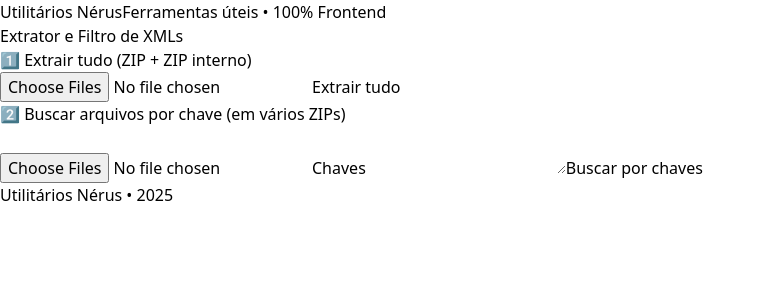
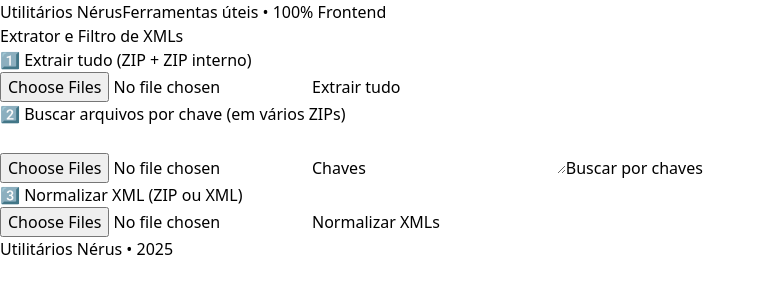
Before and after one commit to sidneyjfg/utilitarios_nerus, a React (Vite) app: page /utilitarios_nerus/extrator-xml in a window 1280 px wide. Shown: the top 300 px of the page, without its empty margins (0-766 px from the left). Built offline with nearby package versions, Linux system fonts and the light colour scheme.

Commit message:
Feat: limpeza de xml

```diff
--- a/src/features/extrator-xml/ExtratorXML.tsx
+++ b/src/features/extrator-xml/ExtratorXML.tsx
@@ -16,6 +16,92 @@ export default function ExtratorXML() {
 
     const [showSummary, setShowSummary] = useState(false);
     const [summaryText, setSummaryText] = useState("");
+    const [normalizeFiles, setNormalizeFiles] = useState<File[]>([]);
+
+
+    const extractAnyInput = async (file: File): Promise<ExtractedFile[]> => {
+        // XML solto
+        if (file.name.toLowerCase().endsWith(".xml")) {
+            return [{ name: file.name, content: file }];
+        }
+
+        // ZIP
+        if (file.name.toLowerCase().endsWith(".zip")) {
+            return extractZipRecursive(file);
+        }
+
+        return [];
+    };
+
+    const normalizePipeline = async () => {
+        setProcessing(true);
+        setResults([]);
+
+        let all: ExtractedFile[] = [];
+
+        // 1️⃣ Extrai tudo
+        for (const file of normalizeFiles) {
+            const extracted = await extractAnyInput(file);
+            all.push(...extracted);
+        }
+
+        // 2️⃣ Normaliza só os XMLs
+        const normalized: ExtractedFile[] = [];
+
+        for (const file of all) {
+            if (!file.name.toLowerCase().endsWith(".xml")) continue;
+
+            const xml = await normalizeXML(file.content);
+
+            normalized.push({
+                name: file.name,
+                content: xml,
+            });
+        }
+
+        setResults(normalized);
+        setProcessing(false);
+    };
+
+    const normalizeXML = async (blob: Blob): Promise<Blob> => {
+        const text = await blob.text();
+
+        let xml = text
+            .replace(/\r/g, "")
+            .replace(/\n/g, "")
+            .replace(/\t/g, "")
+            .replace(/>\s+</g, "><")
+            .trim();
+
+        // Garante header XML
+        if (!xml.startsWith("<?xml")) {
+            xml = `<?xml version="1.0" encoding="UTF-8"?>${xml}`;
+        }
+
+        return new Blob([xml], { type: "application/xml" });
+    };
+    const normalizeResults = async () => {
+        setProcessing(true);
+
+        const novos: ExtractedFile[] = [];
+
+        for (const file of results) {
+            if (!file.name.toLowerCase().endsWith(".xml")) {
+                novos.push(file); // mantém outros arquivos
+                continue;
+            }
+
+            const xmlNormalizado = await normalizeXML(file.content);
+
+            novos.push({
+                name: file.name,
+                content: xmlNormalizado,
+            });
+        }
+
+        setResults(novos);
+        setProcessing(false);
+    };
 
     // Normalize filename (remove folders)
     const normalizeName = (name: string) => name.split("/").pop() || name;
@@ -195,6 +281,29 @@ export default function ExtratorXML() {
                 >
                     {processing ? "Buscando..." : "Buscar por chaves"}
                 </button>
+                <div className="p-4 border rounded-xl bg-white shadow-sm mb-8">
+                    <h2 className="text-lg font-semibold mb-2">
+                        3️⃣ Normalizar XML (ZIP ou XML)
+                    </h2>
+
+                    <input
+                        type="file"
+                        multiple
+                        accept=".xml,.zip"
+                        onChange={(e) =>
+                            setNormalizeFiles(e.target.files ? Array.from(e.target.files) : [])
+                        }
+                    />
+
+                    <button
+                        onClick={normalizePipeline}
+                        disabled={processing || normalizeFiles.length === 0}
+                        className="mt-3 px-4 py-2 rounded bg-green-600 text-white hover:bg-green-700 disabled:opacity-50"
+                    >
+                        {processing ? "Processando..." : "Normalizar XMLs"}
+                    </button>
+                </div>
+
             </div>
 
             {/* ======================================================== */}
@@ -215,6 +324,13 @@ export default function ExtratorXML() {
 
                     <div className="flex justify-end gap-2 mt-3">
                         <button
+                            onClick={normalizeResults}
+                            className="px-3 py-1 bg-green-600 text-white text-xs rounded hover:bg-green-700"
+                        >
+                            🧹 Normalizar XML
+                        </button>
+
+                        <button
                             onClick={downloadZip}
                             className="px-3 py-1 bg-blue-600 text-white text-xs rounded hover:bg-blue-700"
                         >
--- a/src/routes/Home.tsx
+++ b/src/routes/Home.tsx
@@ -20,7 +20,7 @@ const utilities = [
   },
   {
     title: "Extrair e Buscar XMLs em ZIPs",
-    description: "Extraia ZIPs recursivamente e filtre XMLs por nome, com resumo automático.",
+    description: "Extraia ZIPs recursivamente normalize XMLs e filtre XMLs por nome, com resumo automático.",
     path: "/extrator-xml",
     badge: "Ativo",
     icon: <FiFolder size={24} />,
```
Also changed, not shown: 1 other file (tests, documents, lock files or other folders).
